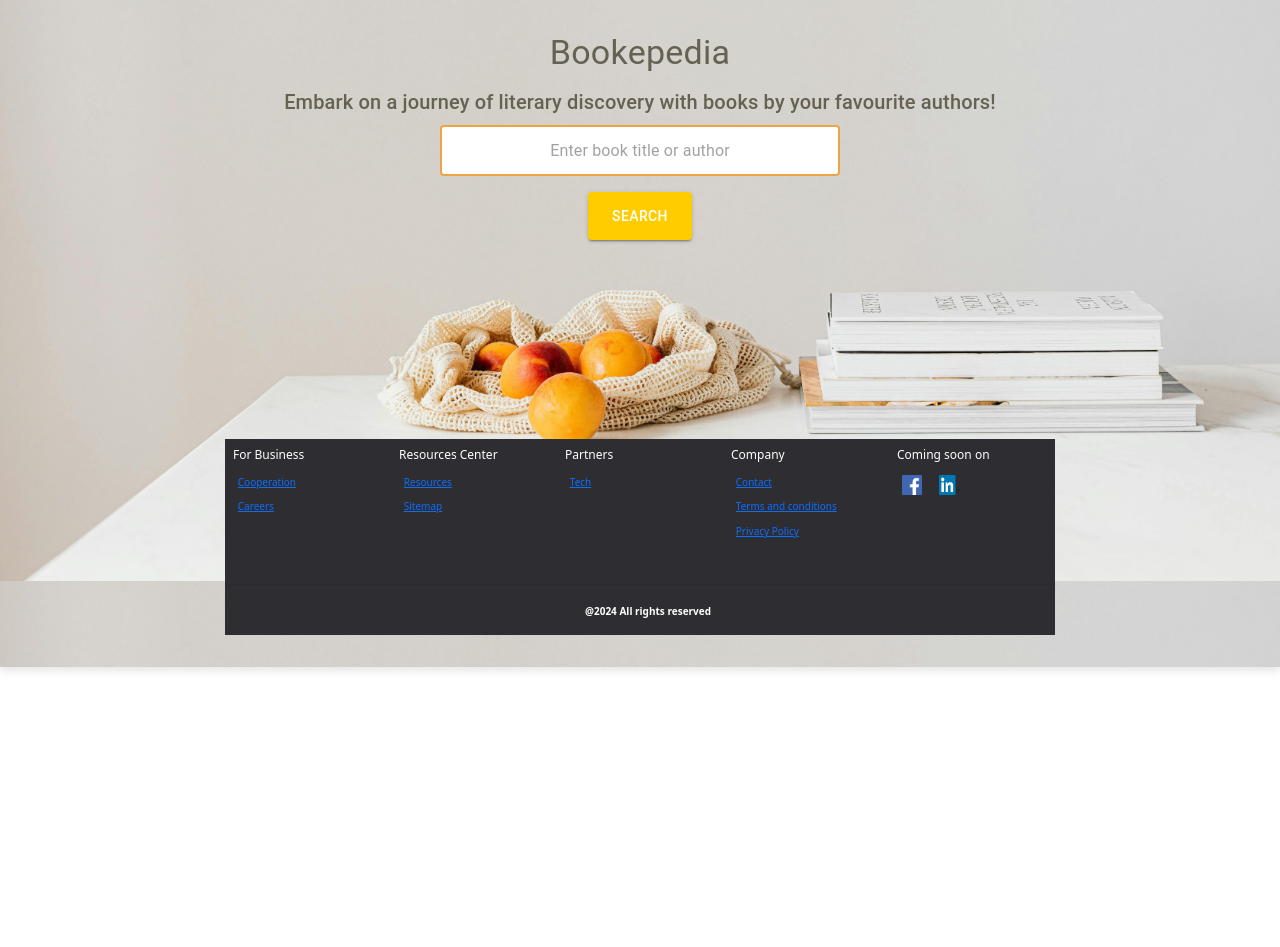
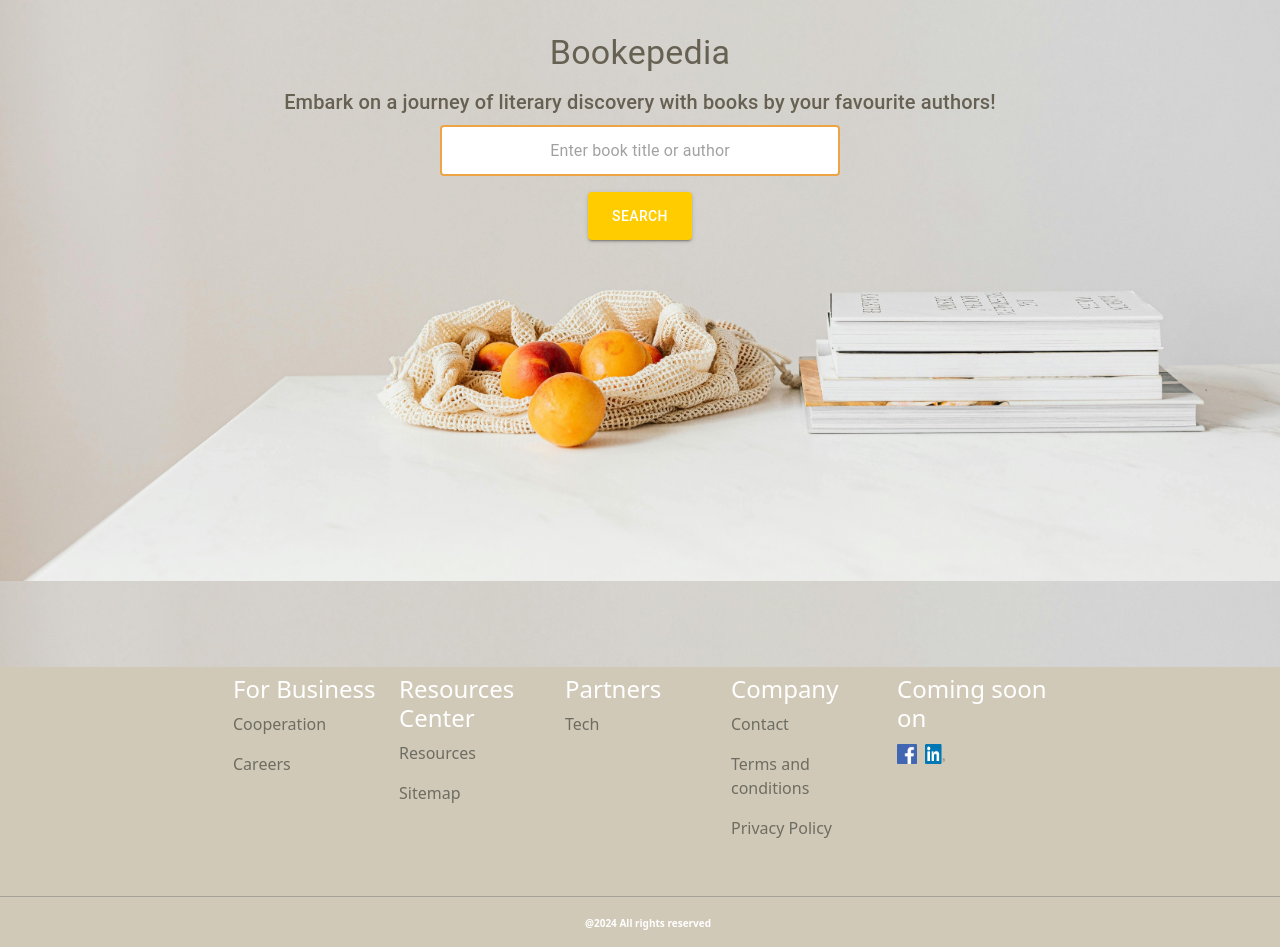
Before and after one commit to vytautastv/Bookepedia, a React (Vite) app: page / in a window 1280 px wide. Before the commit the page ends 800 px from the top, so only its background shows below. Built offline with nearby package versions, Linux system fonts and the light colour scheme.

Commit message:
I have removed the footer tag from the booksearch.jsx  so now it gets to the bottom of the page as it should

```diff
--- a/src/App.jsx
+++ b/src/App.jsx
@@ -19,6 +19,7 @@ function App() {
             <Route path="/books/:query" element={<BookCards />} />
 
         </Routes>
+        <Footer />
         </div>
       </Router>
     </QueryClientProvider>
--- a/src/components/BookSearch.jsx
+++ b/src/components/BookSearch.jsx
@@ -2,7 +2,6 @@ import React, { useState } from 'react';
 import { useNavigate } from 'react-router-dom';
 import { Input, Button, Box, Typography} from '@mui/material';
 import '../styles/BookSearch.css';
-import Footer from './Footer';
 
 const BookSearch = () => {
     const [searchQuery, setSearchQuery] = useState('');
@@ -33,8 +32,6 @@ const BookSearch = () => {
         <Button variant="contained" onClick={handleSearch}>
           Search
         </Button>
-        <Footer>
-      </Footer>
       </Box>
 
     );
--- a/src/styles/Footer.css
+++ b/src/styles/Footer.css
@@ -1,11 +1,9 @@
-
 /* Add the following styles to ensure the footer is at the bottom */
 #root {
   flex: 1; /* This will make sure the content above the footer takes remaining space */
 }
-
 .footer {
-background-color: #2d2d32;
+  background-color: #D1C9B8;
   margin-top: auto;
   display: flex;
   flex-direction: column;
@@ -13,44 +11,6 @@ align-items: center;
   justify-content: center;
   position: relative;
   z-index: 1; /* Ensure the footer is above other elements */
-}
-  .sb__footer {
-    display: flex;
-    flex-direction: column;
-  }
-
-  .sb__footer-links {
-    display: flex;
-    justify-content: space-between;
-    align-items: flex-start;
-    flex-wrap: wrap;
-    width: 100%;
-    text-align: left;
-    margin-bottom: 1rem; /* Adjusted margin for smaller spacing */
-  }
-
-  .sb__footer-links-div {
-    display: flex;
-    flex-direction: column;
-    color: white;
-    width: 150px;
-    margin: 0.5rem; /* Adjusted margin for smaller spacing */
-  }
-
-  a {
-    color: rgb(175, 175, 179);
-    text-decoration: none;
-  }
-
-  .socialmedia {
-    display: flex;
-    flex-direction: row;
-  }
-
-  .socialmedia img {
-    width: 20px; /* Set a specific width for all social media icons */
-    height: 20px; /* Set a specific height for all social media icons */
-    margin-right: 0.5rem; /* Adjusted margin for spacing between icons */
 }
 
 .sb__footer {
@@ -68,6 +28,11 @@ z-index: 1; /* Ensure the footer is above other elements */
   margin-bottom: 1rem; /* Adjusted margin for smaller spacing */
 }
 
+.sb__footer-links-div a {
+  color: #6d6d62; /* Set the text color for links */
+  text-decoration: none; /* Remove underline for links */
+}
+
 .sb__footer-links-div {
   display: flex;
   flex-direction: column;
@@ -77,7 +42,7 @@ z-index: 1; /* Ensure the footer is above other elements */
 }
 
 a {
-  color: rgb(175, 175, 179);
+  color: rgb#6d6d62;
   text-decoration: none;
 }
 
@@ -90,18 +55,6 @@ a {
   width: 20px; /* Set a specific width for all social media icons */
   height: 20px; /* Set a specific height for all social media icons */
   margin-right: 0.5rem; /* Adjusted margin for spacing between icons */
-}
-
-.sb__footer-links-div h4 {
-  font-size: 12px; /* Adjusted font size for smaller headings */
-  line-height: 15px; /* Adjusted line height for smaller headings */
-  margin-bottom: 0.5rem; /* Adjusted margin for smaller spacing */
-}
-
-.sb__footer-links-div p {
-  font-size: 10px; /* Adjusted font size for smaller text */
-  line-height: 15px; /* Adjusted line height for smaller text */
-  margin: 0.3rem; /* Adjusted margin for smaller spacing */
 }
 
 .sb__footer-below {
```
Also changed, not shown: package.json (+5 -3 lines), 1 other file (tests, documents, lock files or other folders). Lines whose indentation alone changed are shown as unchanged.
